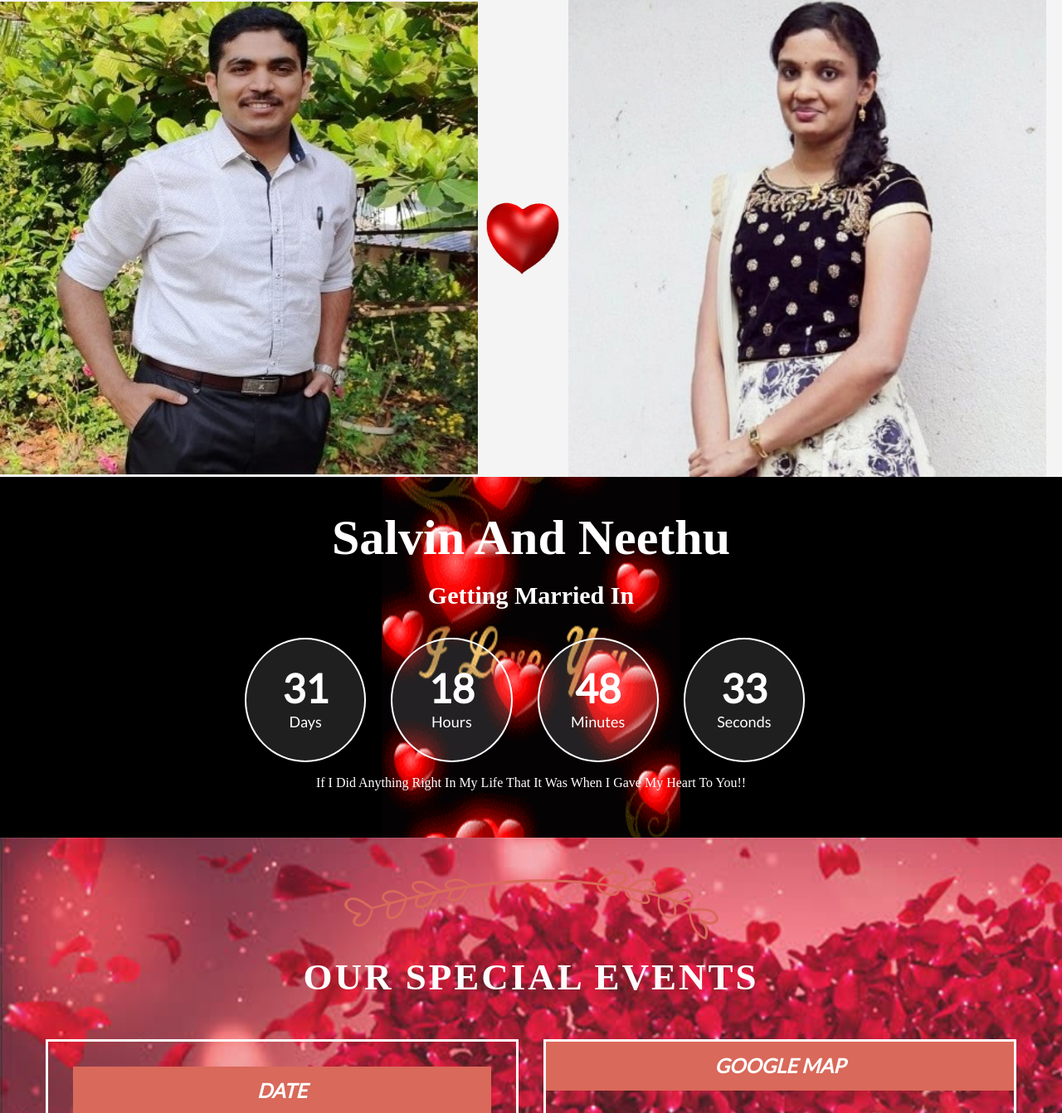
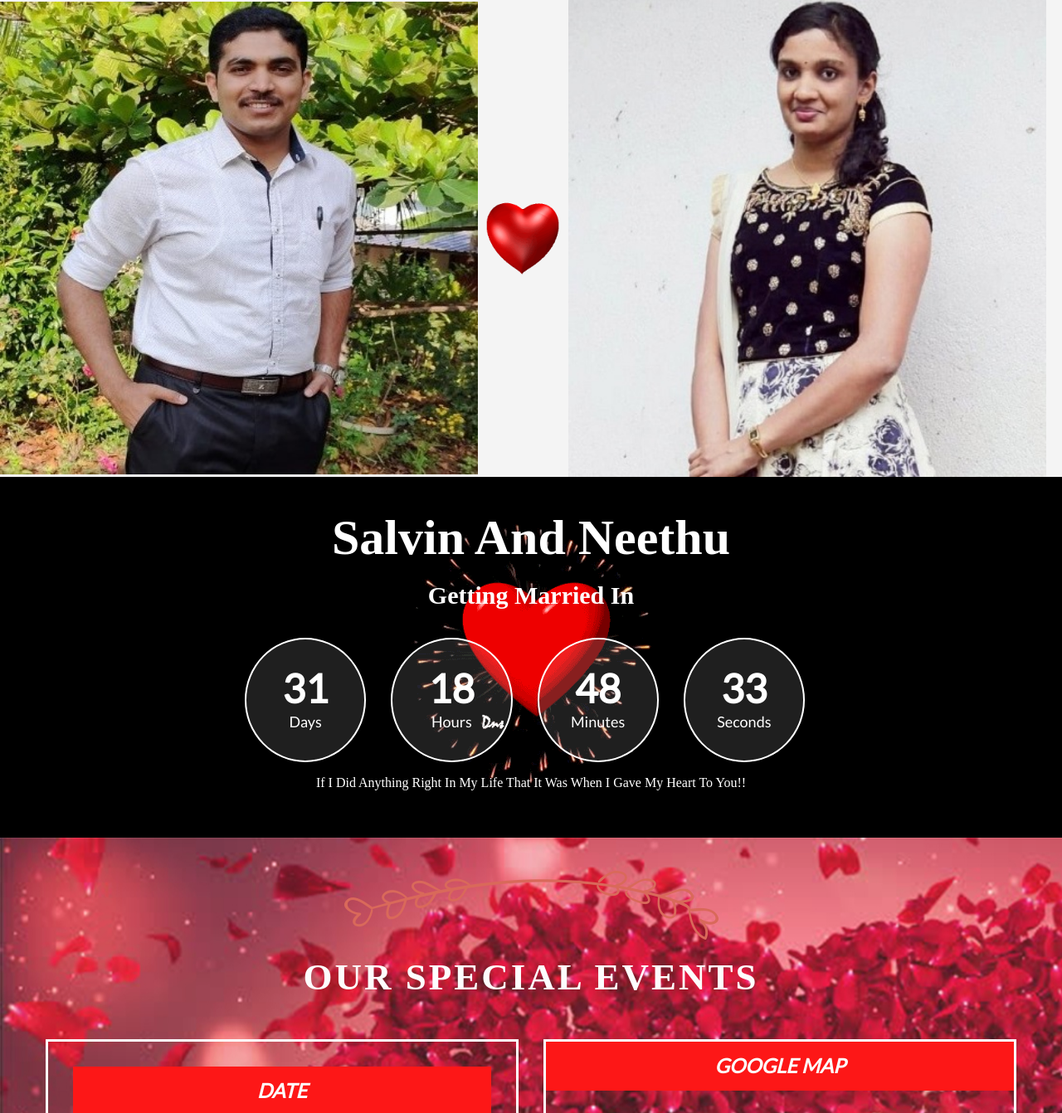
Before and after one commit to NeethuSalvin/NeethuSalvin.github.io, a PHP site: page / in a window 1280 px wide. Shown: the part 910-2252 px from the top of the page at 83% size. Run offline with PHP 8.4, Linux system fonts and the light colour scheme; some libraries are stand-ins or nearby versions.

Commit message:
finaly fully commited

```diff
--- a/css/styles.css
+++ b/css/styles.css
@@ -2294,7 +2294,7 @@
   -moz-transform: translate(0, -10px);
 }
 .events-reminder-item header {
-  background-color: #d75a4a;
+  background-color: red;
   padding: 15px 25px;
 }
 .events-reminder-item header .events-item-heading {
--- a/index.html
+++ b/index.html
@@ -160,7 +160,7 @@
 
   <!--end of about us-->
 
-  <div class="section section-testimonials-wrapper" style="background-image: url('img/qq.gif');background-repeat:no-repeat;background-position: center;background-color: black">
+  <div class="section section-testimonials-wrapper" style="background-image: url('img/qqq.gif');background-repeat:no-repeat;background-position: center;background-color: black">
 
     <h2 style="text-align: center;font-family: Lucida Calligraphy;color:White;font-size: 60px;">Salvin And Neethu</h1>
                 <h2 style="text-align: center;font-family: Lucida Calligraphy;color:White;">Getting Married In</h1>
```
Also changed, not shown: img/qqq.gif (added).
